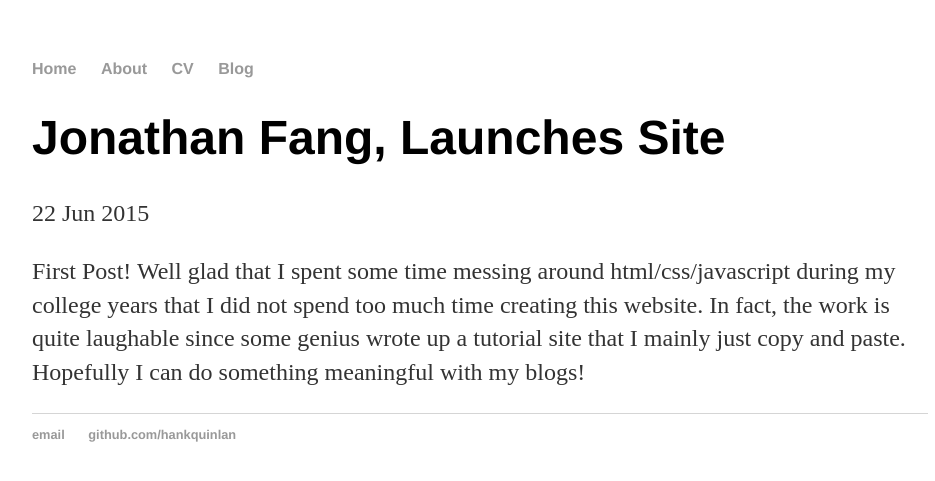
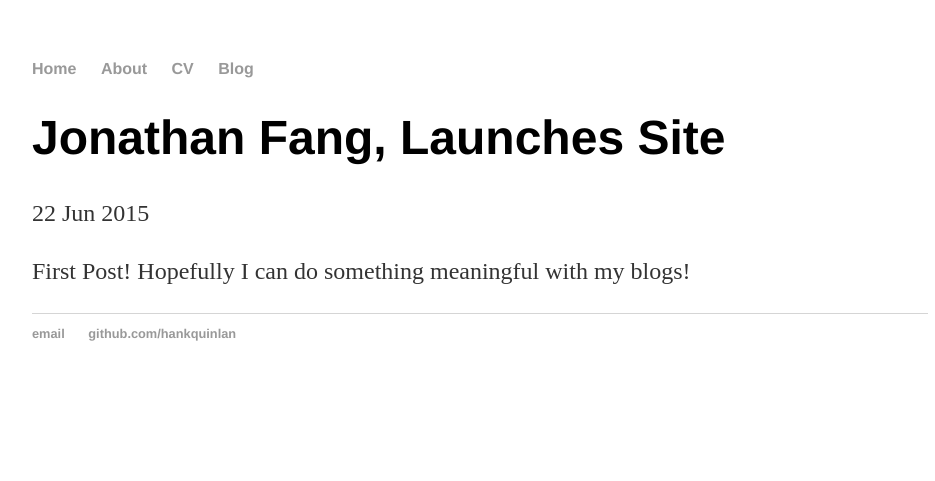
Before and after one commit to jonfang/jonfang.github.io, a Jekyll site: the page built from _posts/2015-06-22-first-post.md, in a window 1280 px wide. Shown: the top 481 px of the page, without its empty margins (160-1095 px from the left). Built offline with Jekyll 4.4.1, drawn with Linux system fonts in a browser that asks for light colours.

Commit message:
Update 2015-06-22-first-post.md

```diff
--- a/_posts/2015-06-22-first-post.md
+++ b/_posts/2015-06-22-first-post.md
@@ -4,7 +4,5 @@ title: "Jonathan Fang, Launches Site"
 date: 2015-06-22
 ---
 
-First Post! Well glad that I spent some time messing around html/css/javascript during my college years that I did not spend too
-much time creating this website.
-In fact, the work is quite laughable since some genius wrote up a tutorial site that I mainly just copy and paste.
+First Post!
 Hopefully I can do something meaningful with my blogs!
```
